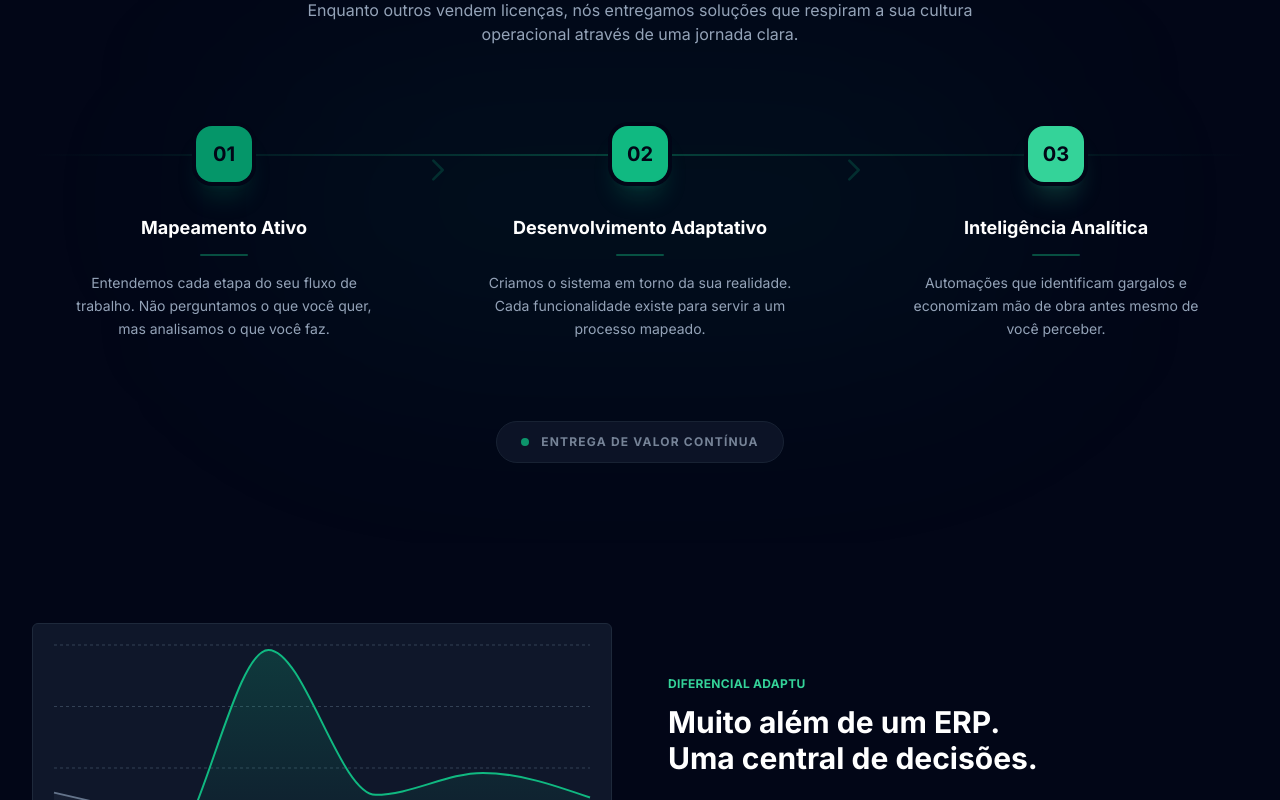
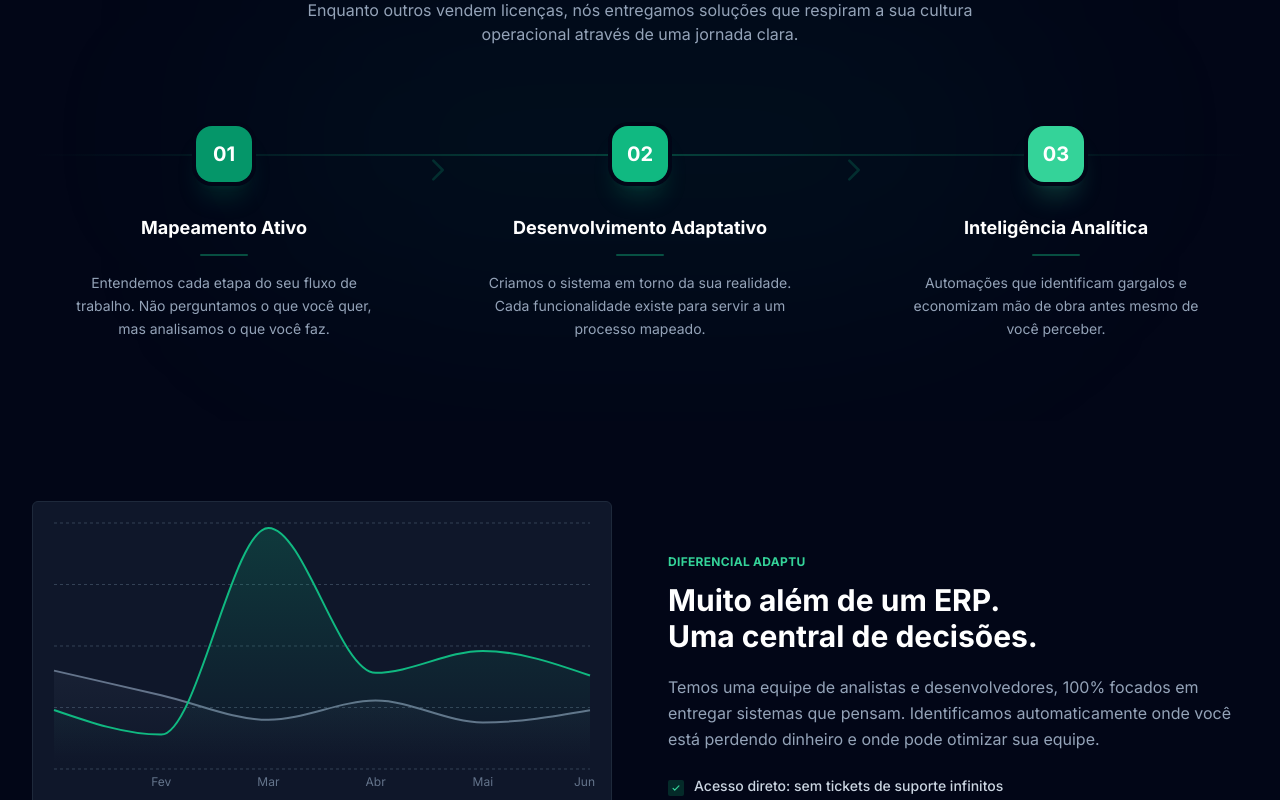
Before and after one commit to agenciavortexia1-debug/Adaptu, a React (Vite) app: page / in a window 1280 px wide. Shown: the part 1460-2260 px from the top of the page. Built offline with nearby package versions, Linux system fonts and the light colour scheme.

Commit message:
feat: Remove continuous delivery summary from Method section
The "Entrega de Valor Contínua" summary at the end of the Method section was redundant and did not add significant value to the user experience. This change removes it to streamline the component.

```diff
--- a/components/Method.tsx
+++ b/components/Method.tsx
@@ -51,7 +51,7 @@
               <div key={idx} className="relative flex flex-row lg:flex-col items-start lg:items-center text-left lg:text-center group">
                 {/* Node / Marker */}
                 <div className="flex-shrink-0 z-10">
-                  <div className={`w-14 h-14 ${item.color} ${item.glow} text-slate-950 rounded-2xl flex items-center justify-center text-xl font-black shadow-xl ring-4 ring-slate-950 transition-all duration-500 group-hover:scale-110 group-hover:rotate-3`}>
+                  <div className={`w-14 h-14 ${item.color} ${item.glow} text-white rounded-2xl flex items-center justify-center text-xl font-black shadow-xl ring-4 ring-slate-950 transition-all duration-500 group-hover:scale-110 group-hover:rotate-3`}>
                     {item.step}
                   </div>
                 </div>
@@ -79,14 +79,6 @@
             ))}
           </div>
         </div>
-
-        {/* Roadmap Footer Summary */}
-        <div className="mt-20 flex justify-center">
-          <div className="inline-flex items-center gap-3 px-6 py-3 bg-slate-900 rounded-full border border-slate-800 animate-pulse">
-            <span className="w-2 h-2 rounded-full bg-emerald-500"></span>
-            <p className="text-xs font-bold text-slate-400 uppercase tracking-widest">Entrega de Valor Contínua</p>
-          </div>
-        </div>
       </div>
     </section>
   );
```
